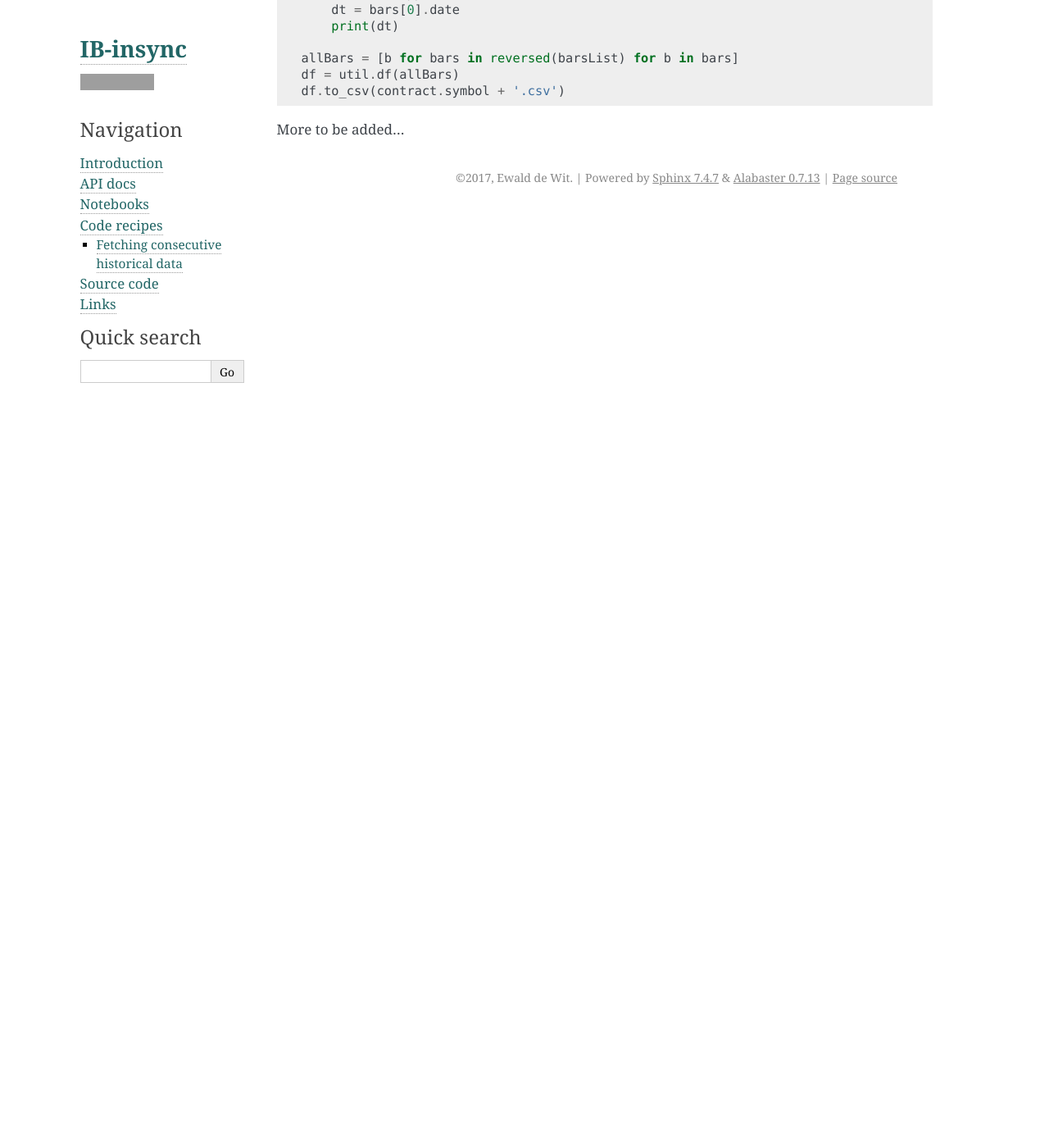
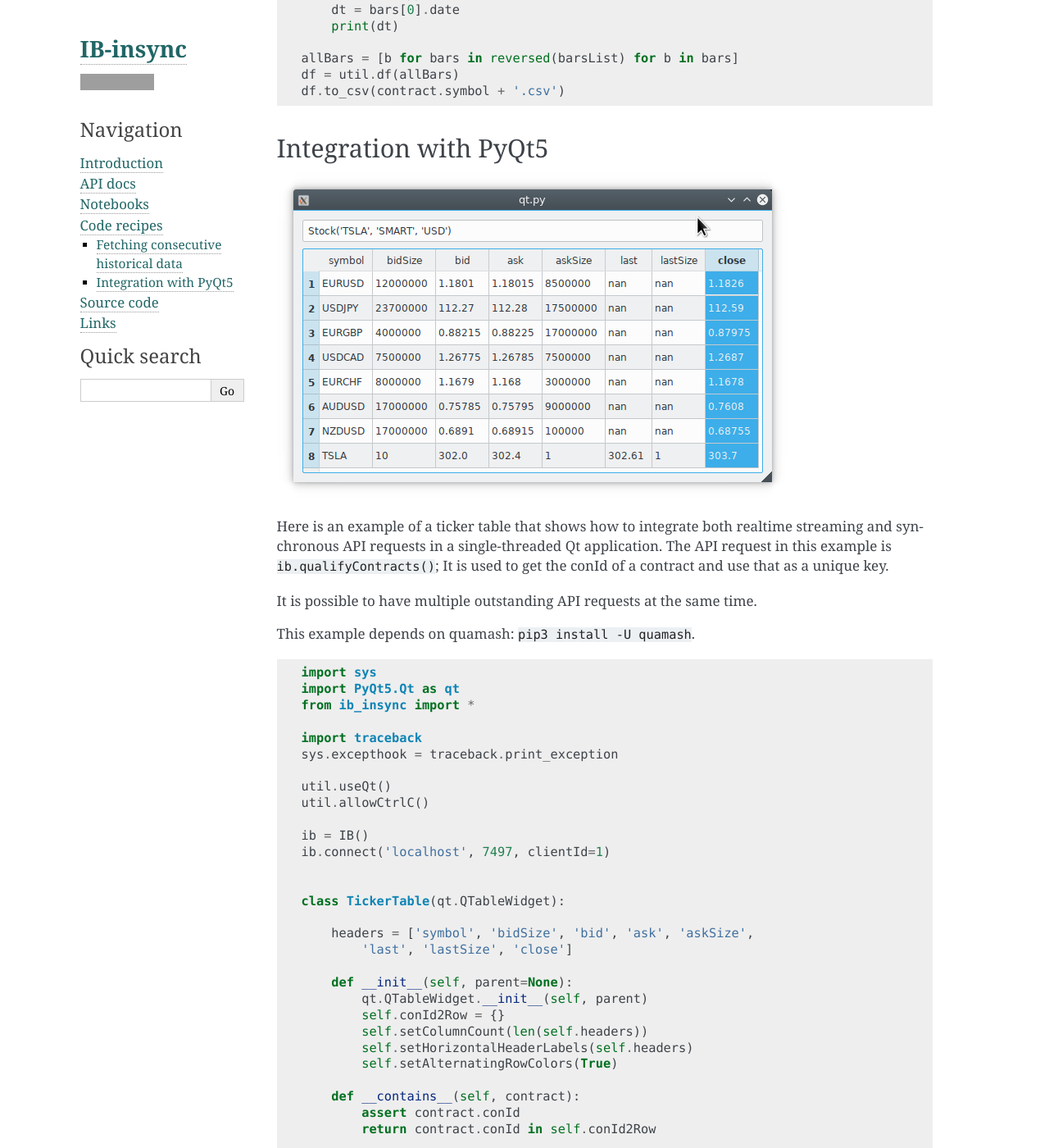
Before and after one commit to erdewit/ib_insync, a Sphinx documentation site: the page built from docs/recipes.rst, in a window 1280 px wide and 1400 px high, scrolled down 746 px. Shown: the whole window at 82% size. Built offline with Sphinx 7.4.7, drawn with Linux system fonts in a browser that asks for light colours; some of the changed text lies outside the part shown; grey boxes are pictures that could not be loaded.

Commit message:
Qt recipe

```diff
--- a/README.rst
+++ b/README.rst
@@ -67,7 +67,10 @@ Output::
 
 
 Be sure to take a look at the
-`example notebooks <http://rawgit.com/erdewit/ib_insync/master/docs/html/notebooks.html>`_ too.
+`notebooks <http://rawgit.com/erdewit/ib_insync/master/docs/html/notebooks.html>`_
+and the
+`recipes <http://rawgit.com/erdewit/ib_insync/master/docs/html/recipes.html>`_
+too.
 
 Documentation
 -------------
--- a/docs/recipes.rst
+++ b/docs/recipes.rst
@@ -45,4 +45,111 @@ and further back in time until there is no more data returned.
     df.to_csv(contract.symbol + '.csv')
 
 
+Integration with PyQt5
+^^^^^^^^^^^^^^^^^^^^^^
+
+.. image:: images/qt-tickertable.png
+
+Here is an example of a ticker table that shows how to integrate both
+realtime streaming and synchronous API requests in a single-threaded
+Qt application.
+The API request in this example is ``ib.qualifyContracts()``; It is used
+to get the conId of a contract and use that as a unique key.
+
+It is possible
+to have multiple outstanding API requests at the same time.
+
+This example depends on quamash: ``pip3 install -U quamash``.
+
+.. code-block:: python
+
+    import sys
+    import PyQt5.Qt as qt
+    from ib_insync import *
+
+    import traceback
+    sys.excepthook = traceback.print_exception
+
+    util.useQt()
+    util.allowCtrlC()
+
+    ib = IB()
+    ib.connect('localhost', 7497, clientId=1)
+
+
+    class TickerTable(qt.QTableWidget):
+
+        headers = ['symbol', 'bidSize', 'bid', 'ask', 'askSize',
+            'last', 'lastSize', 'close']
+
+        def __init__(self, parent=None):
+            qt.QTableWidget.__init__(self, parent)
+            self.conId2Row = {}
+            self.setColumnCount(len(self.headers))
+            self.setHorizontalHeaderLabels(self.headers)
+            self.setAlternatingRowColors(True)
+
+        def __contains__(self, contract):
+            assert contract.conId
+            return contract.conId in self.conId2Row
+
+        def addTicker(self, ticker):
+            row = self.rowCount()
+            self.insertRow(row)
+            self.conId2Row[ticker.contract.conId] = row
+            for col in range(len(self.headers)):
+                item = qt.QTableWidgetItem('-')
+                self.setItem(row, col, item)
+            item = self.item(row, 0)
+            item.setText(ticker.contract.symbol + (ticker.contract.currency
+                    if ticker.contract.secType=='CASH' else ''))
+            self.resizeColumnsToContents()
+
+        def onPendingTickers(self, tickers):
+            for ticker in tickers:
+                row = self.conId2Row[ticker.contract.conId]
+                for col, header in enumerate(self.headers):
+                    if col == 0:
+                        continue
+                    item = self.item(row, col)
+                    val = getattr(ticker, header)
+                    item.setText(str(val))
+
+
+    class Window(qt.QWidget):
+
+        def __init__(self):
+            qt.QWidget.__init__(self)
+            self.edit = qt.QLineEdit('', self)
+            self.edit.editingFinished.connect(self.add)
+            self.table = TickerTable()
+            layout = qt.QVBoxLayout(self)
+            layout.addWidget(self.edit)
+            layout.addWidget(self.table)
+            ib.setCallback('pendingTickers', self.table.onPendingTickers)
+
+        def add(self, text=''):
+            text = text or self.edit.text()
+            if text:
+                contract = eval(text)
+                if (contract and ib.qualifyContracts(contract)
+                        and contract not in self.table):
+                    ticker = ib.reqMktData(contract, '', False, False, None)
+                    self.table.addTicker(ticker)
+                self.edit.setText(text)
+
+
+    if __name__ == '__main__':
+        app = qt.QApplication(sys.argv)
+        window = Window()
+        window.resize(600, 400)
+        window.show()
+        for symbol in 'EURUSD USDJPY EURGBP USDCAD EURCHF AUDUSD NZDUSD'.split():
+            window.add(f"Forex('{symbol}')")
+        window.add("Stock('TSLA', 'SMART', 'USD')")
+        ib.run()
+
+
+
+
 More to be added...
```
Also changed, not shown: 1 other file.
